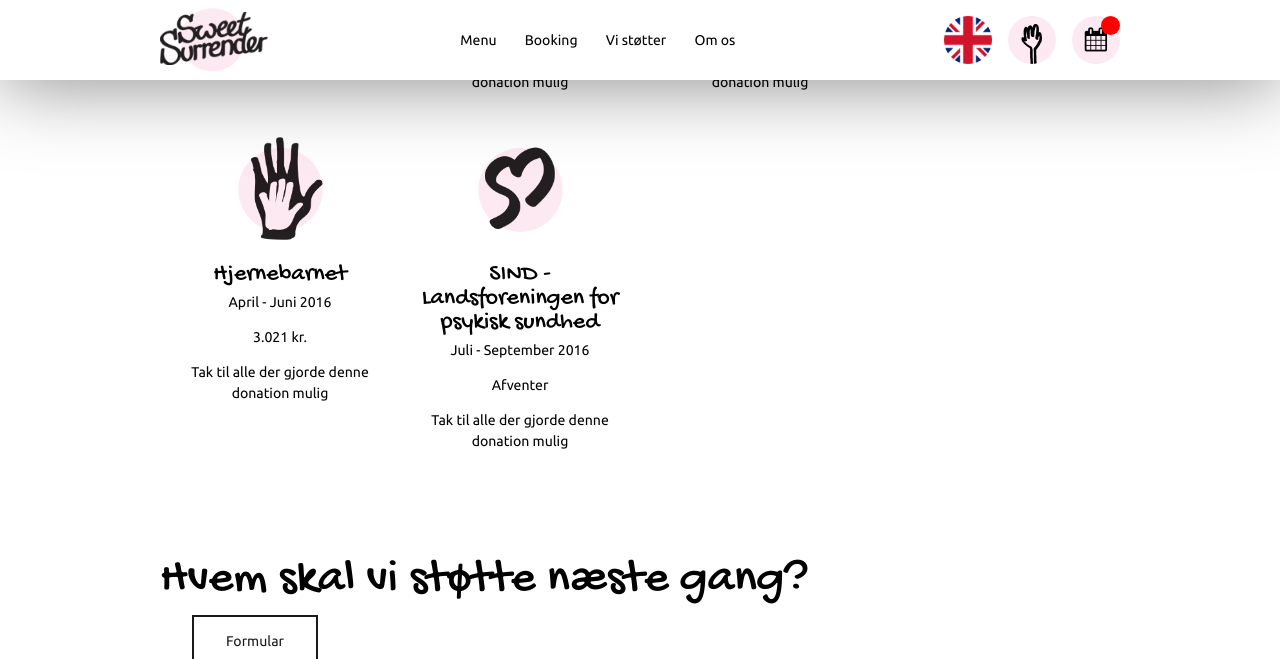
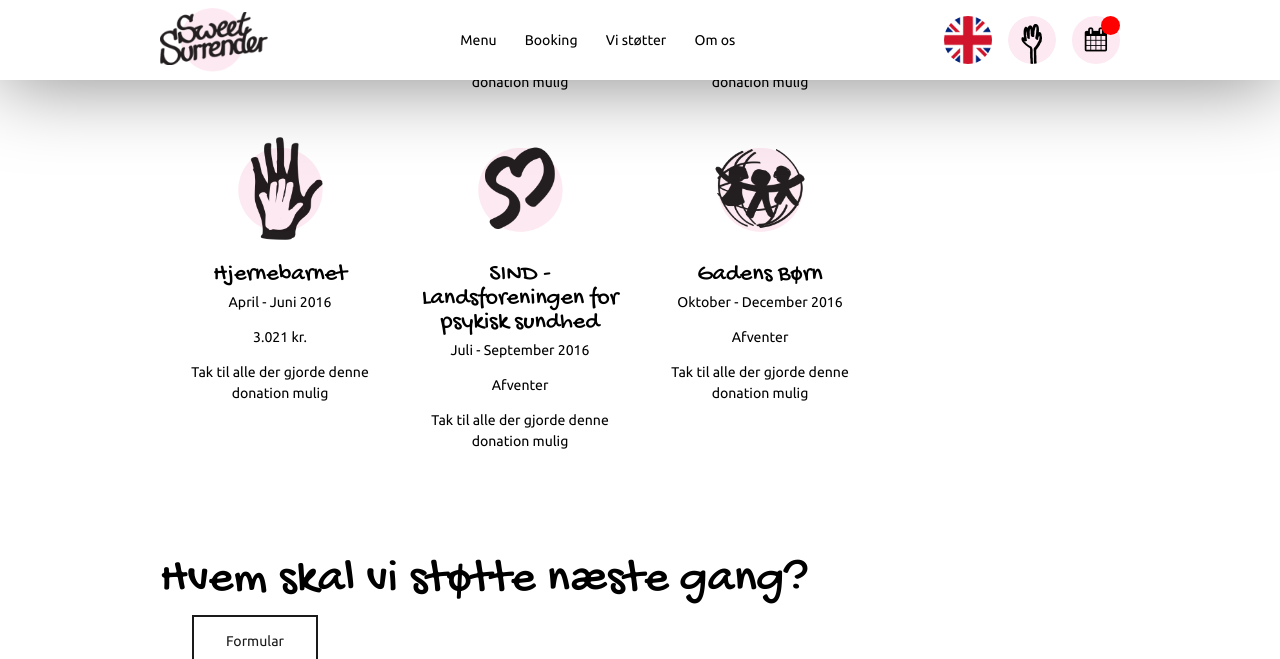
Before and after one commit to sweetsurrenderdk/sweetsurrenderdk.github.io, a Jekyll site: the page built from content/da/567d4e622341243144e3f58fc8b675a711a9ad17.md, in a window 1280 px wide and 900 px high, scrolled down 2014 px, cut to the strip 0-659 px from the top of the window. Built offline with Jekyll 4.4.1, drawn with Linux system fonts in a browser that asks for light colours.

Commit message:
Commit from HashBrown CMS

```diff
--- a/content/da/567d4e622341243144e3f58fc8b675a711a9ad17.md
+++ b/content/da/567d4e622341243144e3f58fc8b675a711a9ad17.md
@@ -100,6 +101,12 @@ sections:
                 period: 'Juli - September 2016'
                 comment: 'Tak til alle der gjorde denne donation mulig'
                 image: ab84305484a3c9bc5a03b503d78d5286e30faf31
+            -
+                image: 883fb30fbfe1799ed767b68bf1752b1f3b07b5aa
+                title: 'Gadens Børn'
+                amount: Afventer
+                period: 'Oktober - December 2016'
+                comment: 'Tak til alle der gjorde denne donation mulig'
     -
         template: tabbedIframes
         heading: 'Hvem skal vi støtte næste gang?'
```
Also changed, not shown: other parts of content/da/567d4e622341243144e3f58fc8b675a711a9ad17.md (+1 -0 lines).
